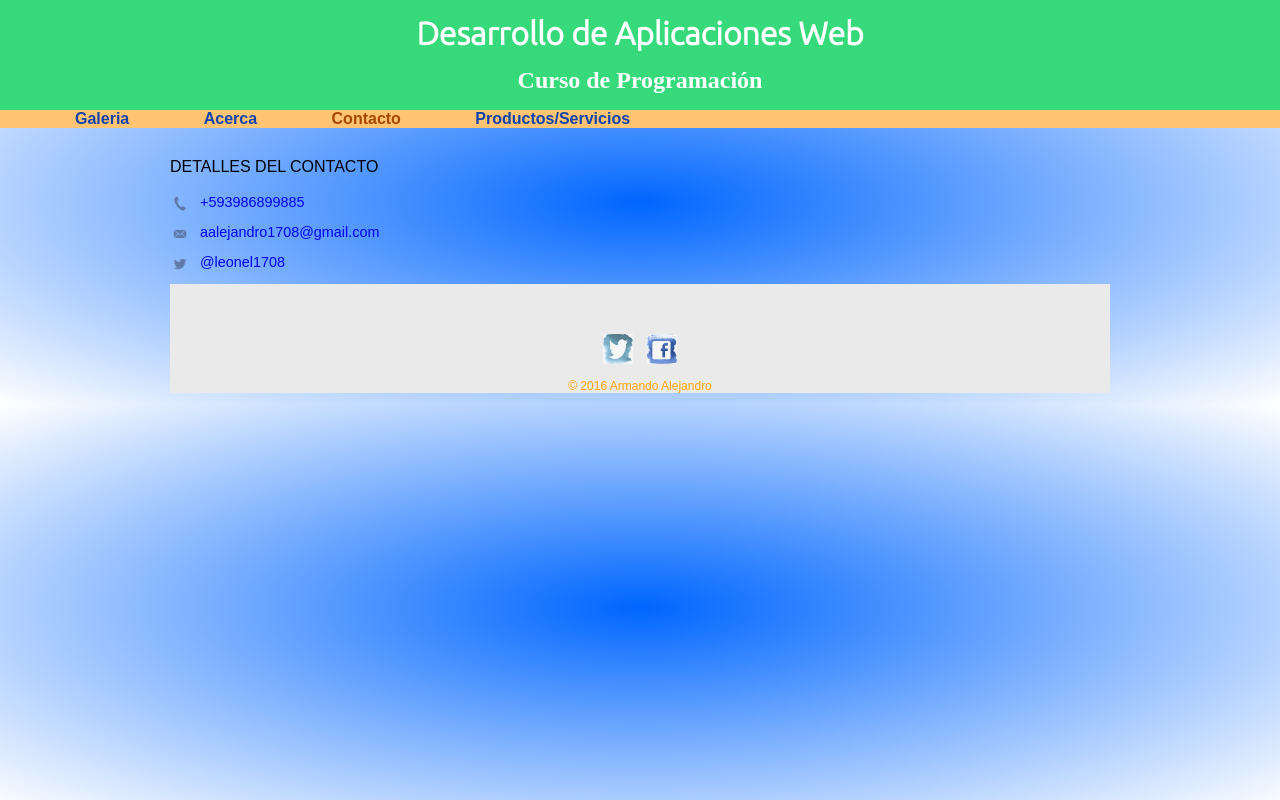
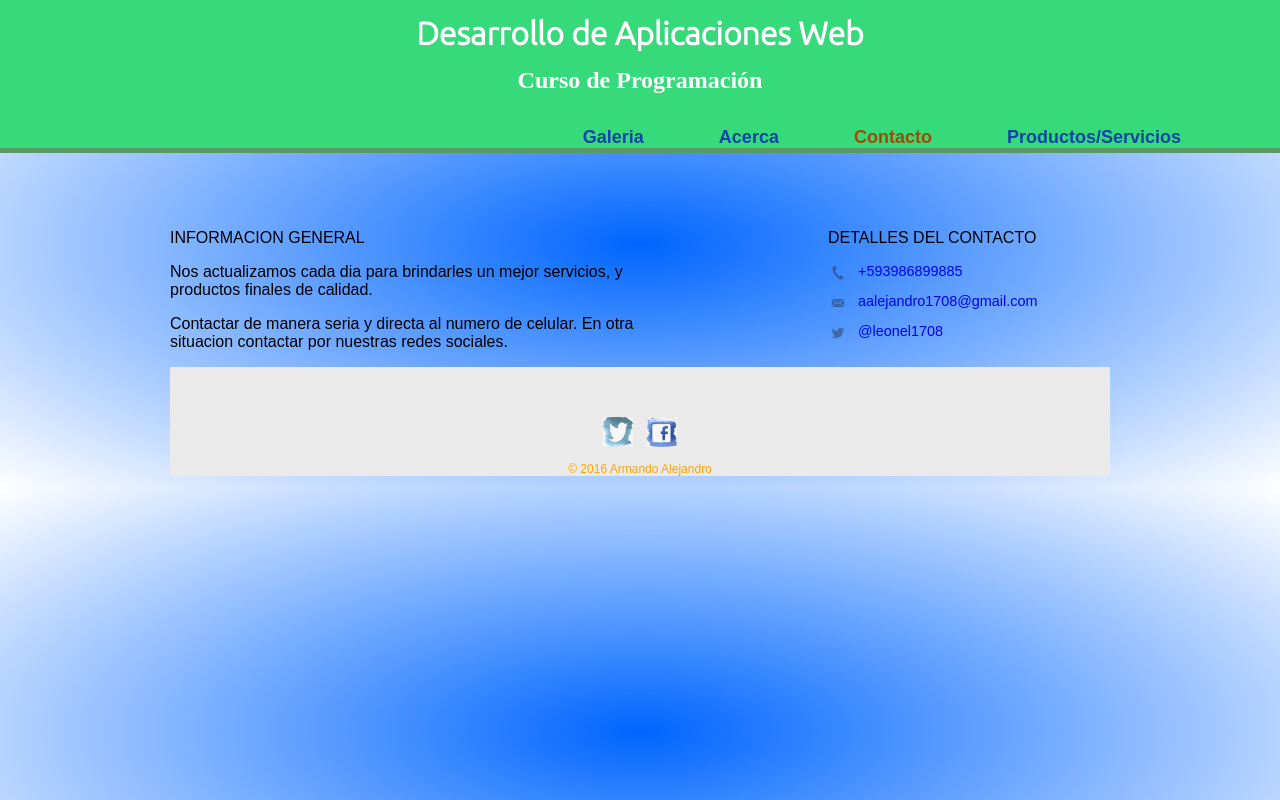
Before and after one commit to leonel1708/programacionWebLeo, a plain HTML site: page contacts.html in a window 1280 px wide. Drawn offline with Linux system fonts and the light colour scheme; a web font is replaced by a local one.

Commit message:
Terminada la pagina completa estilo encabezado y barra de navegacion

```diff
--- a/contacts.html
+++ b/contacts.html
@@ -3,6 +3,7 @@
 <head>
 	<meta charset="UTF-8"> <!-- Tipo de caracteres para que reconozca la tilde y otros caracteres -->
 	<meta name="keywords" content="ejercicio, UPSE, actualizacion, html puro, html"> <!-- palabras clave para que encuentren la pagina -->
+	<meta name="viewport" content="width=device-width,initial-scale=1.0">
 	<meta name="description" content="Página de prueba del curso de actualizacion de Programación Web">
 	<meta name="author" content="Armando Alejandro">
 	<style type="text/css">
@@ -33,9 +34,13 @@
 		</nav>
 	</header>
 	<div id="wrapper">
-		<section>
+		<section id="primary">
+			<p>INFORMACION GENERAL</p>
+			<p>Nos actualizamos cada dia para brindarles un mejor servicios, y productos finales de calidad.</p>
+			<p>Contactar de manera seria y directa al numero de celular. En otra situacion contactar por nuestras redes sociales.</p>
+		</section>
+		<section id="secondary">
 			<p>DETALLES DEL CONTACTO</p>
-			<br>
 			<ul class="contact-info">
 				<li class="phone">
 					<a href="tel:+593986899885" alt="LLamar"> +593986899885 </a>
@@ -48,6 +53,9 @@
 				</li>
 			</ul>
 		</section>
+
+
+
 		<footer>
 			<a href="https://www.twitter.com/leonel1708" >
 				<img class="social-icon" src="img/twitter.png" alt="Twitter Leo">
--- a/css/main.css
+++ b/css/main.css
@@ -12,6 +12,7 @@ img{
 }
 
 #wrapper{
+	/*display: block;*/
 	max-width: 940px;
 	margin: 0 auto;
 	padding: 0 5%;
@@ -39,7 +40,6 @@ header{
 h1
 {
 	text-align: center;
-	background-color: #37da7b;
 	font-family: 'Ubuntu', sans-serif;
 	margin: 15px 0;
 	font-weight: bold;
@@ -55,6 +55,7 @@ h2{
 	/*background: #66a1d2;*/
 	padding: 15px, 10px;
 }
+
 
 h1,h2{
 	color: #ffffff;
@@ -193,7 +194,9 @@ footer{
 	margin: 0 0 10px;
 }
 
-section p{margin: 0}
+/*section p{margin: 0}
+
+section{margin: 0}*/
 
 
 /**************** PÁGINA PRODUCTOS ****************/
--- a/css/responsive.css
+++ b/css/responsive.css
@@ -1,53 +1,56 @@
+@media screen and (min-width: 480px){
+    #primary {
+           width: 50%;
+            float: left;
+        }
 
-@media screen and (min-width: 480px)
-{
-    body{
-        background: navy;
+    #secondary {
+            width: 30%;
+            float: right;
+        }
+
+    #galeria li{
+        width: 28.3333%
+    }
+
+    #galeria li:nth-child(3n+1){
+        clear: left;
+    }
+
+    .profile-photo{
+        float: left;
+        margin: 0 5% 120% 0;
+    }
+
+}
+
+@media screen and (min-width: 660px){
+    nav{
+        display: inline-block;
+        background: none;
+        float: right;
+        font-size: 1.125em;
+        margin-right: 5%;
+        text-align: right;
+        /*width: 45%;*/
+    }
+
+    header{
+        border-bottom: 5px solid #599a68;
+        margin-bottom: 60px;
     }
 }
 
 
-@media screen and (min-width: 660px)
-{
+@media screen and (min-width: 480px){
+    background:navy;
+}
+
+
+@media screen and (min-width: 660px){
     body{
         /*background: darkgreen;*/
         background: -webkit-radial-gradient(#06f, #fff);
-    background: -moz-radial-gradient(#06f, #0f0);
+        background: -moz-radial-gradient(#06f, #0f0);
     }
 }
-
-/*
-
-@media all and (max-width: 1200px) {
-    section.ul {
-        display: inline-block;
-        padding:0px 6px;
-        margin:0px 4px;
-    }
-}
-
-@media all and (max-width: 840px) {
-    section.ul {
-        margin:0px;
-        padding:0px;
-        padding-left:5%;
-        display:block;
-        float:none;
-        text-align:left;
-    }
-}
-
-
-@media all and (max-width: 520px) {
-    section.ul{
-        padding-left:20%;
-    }
-}
-
-@media all and (max-width: 600px){
-    section.ul{
-        width:100%;
-        height:auto;
-        margin-left:10px;
-    }
-}*/
```
Also changed, not shown: about.html (+1 -0 lines), index.html (+3 -2 lines), productos.html (+1 -0 lines).
